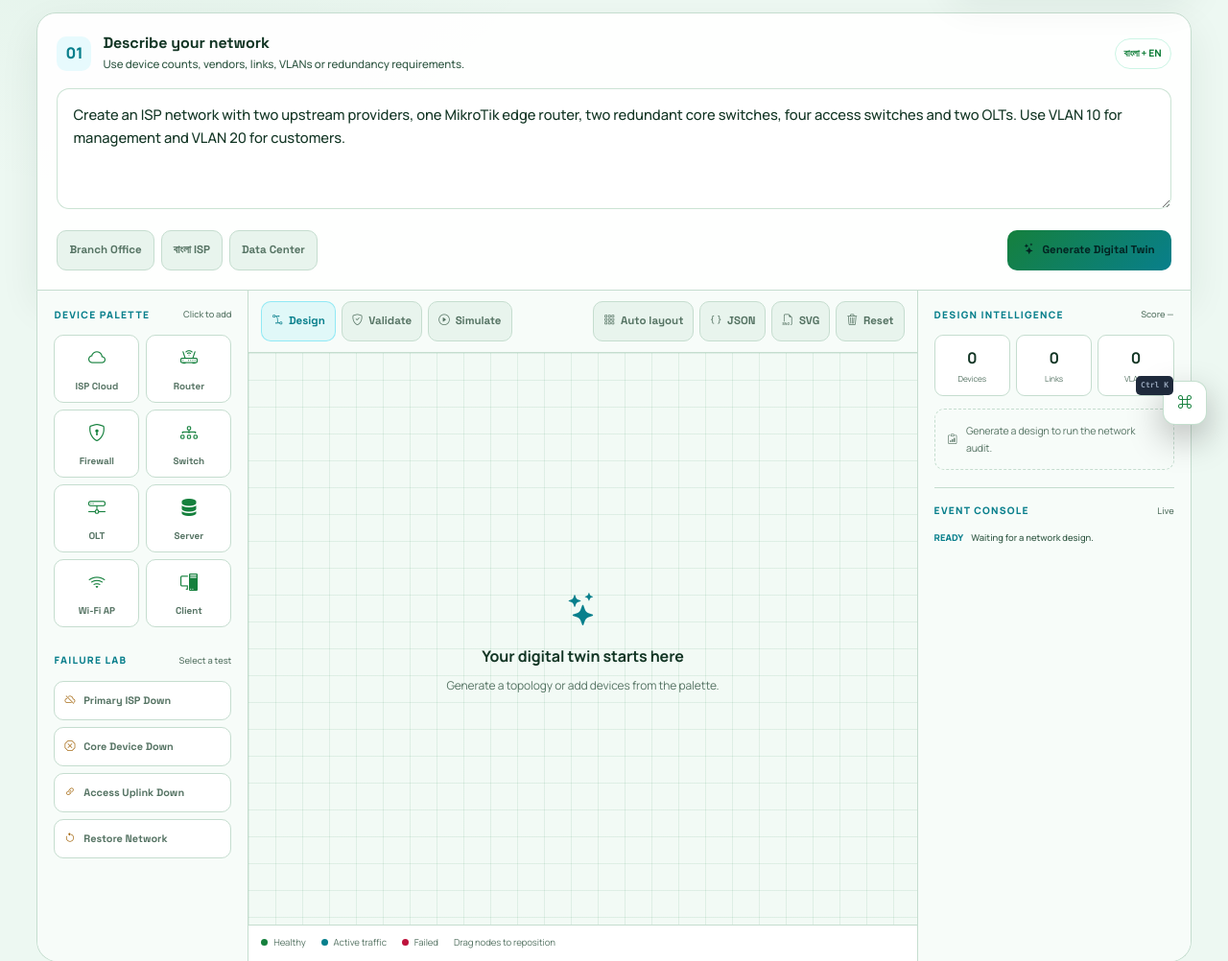
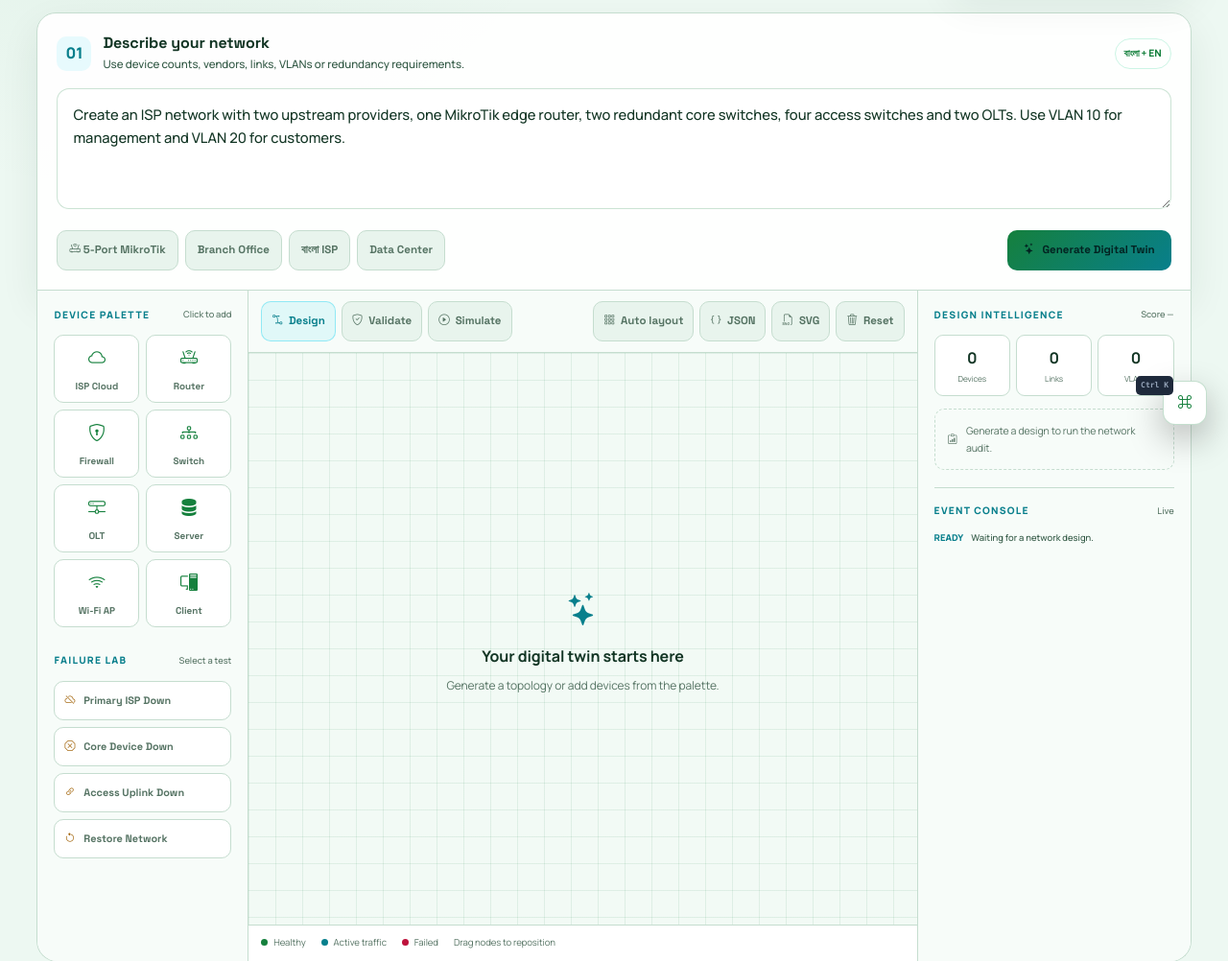
Before and after one commit to Hasan-Gazi-1617/personal-portfolio, a Django app: page /projects/noc-twin-studio/ in a window 1280 px wide. Shown: the part 335-1337 px from the top of the page at 96% size. Run offline with Django 5.2, Linux system fonts and the light colour scheme.

Commit message:
Add fixed five-port MikroTik topology preset

```diff
--- a/templates/noc_twin_studio.html
+++ b/templates/noc_twin_studio.html
@@ -21,6 +21,7 @@
     <textarea id="ntsPrompt" rows="4" aria-label="Network design prompt">Create an ISP network with two upstream providers, one MikroTik edge router, two redundant core switches, four access switches and two OLTs. Use VLAN 10 for management and VLAN 20 for customers.</textarea>
     <div class="nts-prompt-actions">
       <div class="nts-examples" aria-label="Prompt examples">
+        <button type="button" data-fixed-topology="five-port-branch"><i class="bi bi-router"></i> 5-Port MikroTik</button>
         <button type="button" data-prompt="Create a branch network with one ISP, one firewall, one core switch, three access switches, two servers and four wireless access points.">Branch Office</button>
         <button type="button" data-prompt="দুইটি ISP, একটি MikroTik edge router, দুইটি redundant core switch, চারটি access switch এবং দুইটি OLT দিয়ে ISP network তৈরি করো। VLAN 10 management এবং VLAN 20 customer।">বাংলা ISP</button>
         <button type="button" data-prompt="Create a data center with two ISPs, two firewalls, two core switches, four servers and redundant paths.">Data Center</button>
```
